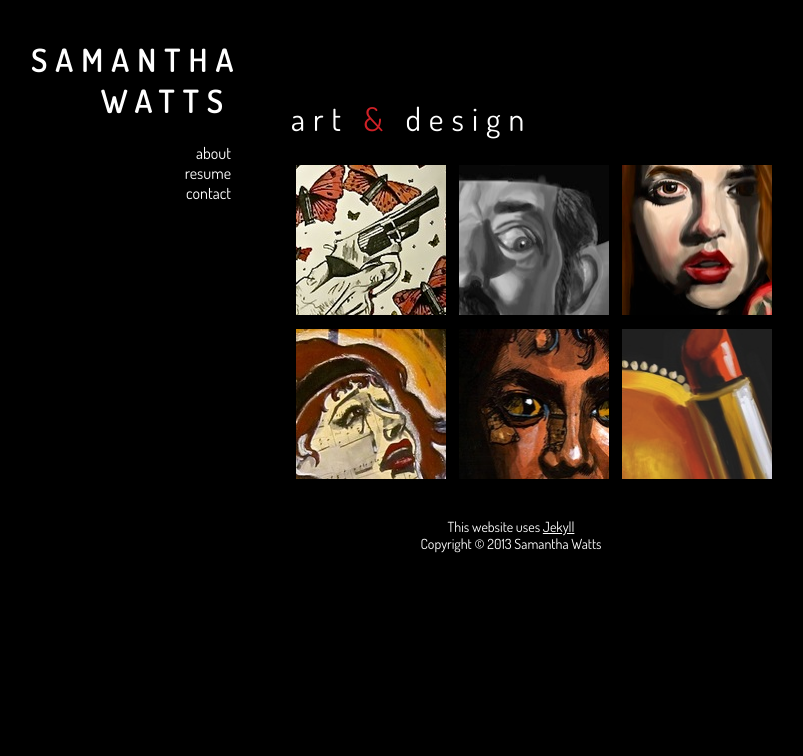
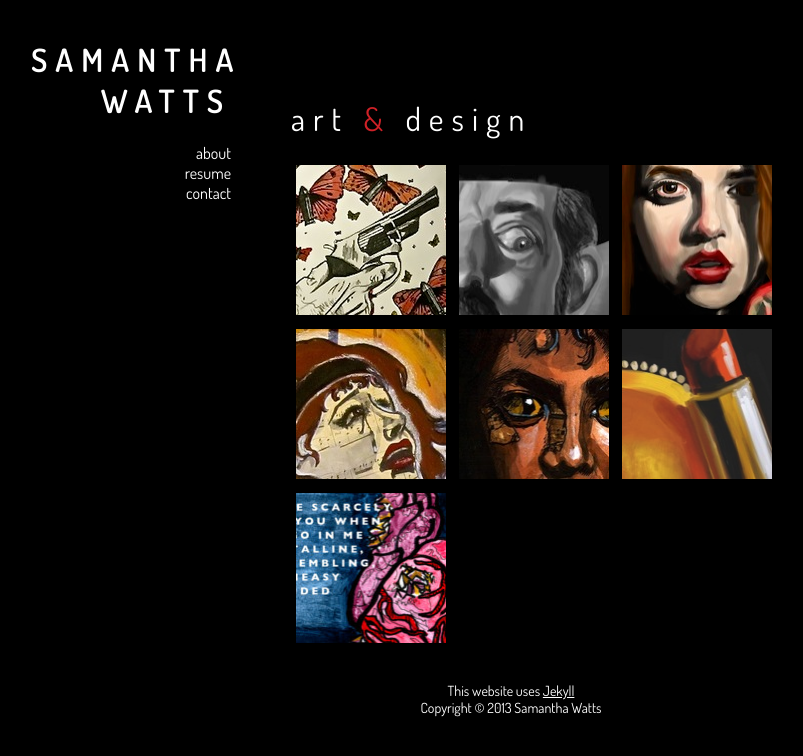
Before and after one commit to CorWatts/samwattsart, a Jekyll site: the page built from index.html, in a window 1280 px wide. Shown: the top 756 px of the page, without its empty margins (129-932 px from the left). Built offline with Jekyll 4.4.1, drawn with Linux system fonts in a browser that asks for light colours; nearby versions of some CDN libraries.

Commit message:
Updating sam's site. Had an issue with the banner_ad.jpg files, gonna see if they work on live.

```diff
--- a/_config.yml
+++ b/_config.yml
@@ -1,9 +1 @@
-pygments: true
-permalink: /blog/:year/:month/:day/:title
-url: http://corwatts.com
-exclude: rakefile
-
-first_name: Corey
-last_name: Watts
-banner_text: hi. i'm sam.
-github: https://github.com/CorWatts
+exclude: [rakefile]
--- a/design/index.html
+++ b/design/index.html
@@ -14,4 +14,6 @@
 	<a class="fancybox" rel="group" title="The Phoenix Submissions" href="/img/full/phoenix_submissions.jpg"><img class="tile" src="/img/thumbs/phoenix_submissions.jpg" /></a><br />
 	<a class="fancybox" rel="group" title="Poet Laureate Poster" href="/img/full/poet_laureate.jpg"><img class="tile" src="/img/thumbs/poet_laureate.jpg" /></a>
 	<a class="fancybox" rel="group" title="Smilelounge Logo" href="/img/full/smilelounge_logo.jpg"><img class="tile" src="/img/thumbs/smilelounge_logo.jpg" /></a>
+	<a class="fancybox" rel="group" title="Banner Ad" href="/img/full/banner_ad.jpg"><img class="tile" src="/img/thumbs/banner_ad.jpg" /></a><br />
+	<a class="fancybox" rel="group" title="Email Newsletter" href="/img/full/email_newsletter.jpg"><img class="tile" src="/img/thumbs/email_newsletter.jpg" /></a>
 </div>
--- a/index.html
+++ b/index.html
@@ -11,5 +11,6 @@
 	<a class="fancybox" rel="group" title="Character Portrait" href="/img/full/character_portrait.jpg"><img class="tile" src="/img/thumbs/character_potrait.jpg" /></a><br />
 	<a class="fancybox" rel="group" title="The Great Gatsby" href="/img/full/great_gatsby.jpg"><img class="tile" src="/img/thumbs/great_gatsby.jpg" /></a>
 	<a class="fancybox" rel="group" title="Michael Jackson" href="/img/full/michael_jackson.jpg"><img class="tile" src="/img/thumbs/michael_jackson.jpg" /></a>
-	<a class="fancybox" rel="group" title="Orange Still Life" href="/img/full/orange.jpg"><img class="tile" src="/img/thumbs/orange.jpg" /></a>
+	<a class="fancybox" rel="group" title="Orange Still Life" href="/img/full/orange.jpg"><img class="tile" src="/img/thumbs/orange.jpg" /></a><br />
+	<a class="fancybox" rel="group" title="Pablo Neruda Poem" href="/img/full/neruda_poem.jpg"><img class="tile" src="/img/thumbs/neruda_poem.jpg" /></a>
 </div>
```
Also changed, not shown: img/full/banner_ad.jpg (added), img/full/email_newsletter.jpg (added), img/full/neruda_poem.jpg (added), img/thumbs/banner_ad.jpg (added), img/thumbs/email_newsletter.jpg (added), img/thumbs/neruda_poem.jpg (added), 11 other files.
